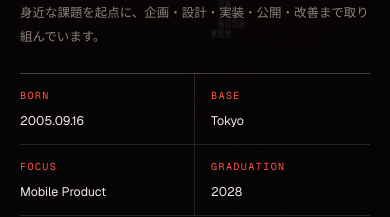
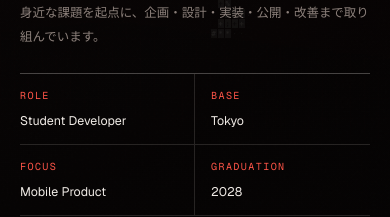
Before and after one commit to jcm2bd9rn5-cyber/shogo-taguchi-portfolio, a Next.js app: page / in a window 390 px wide. Shown: the part 592-809 px from the top of the page. Built offline with nearby package versions, Linux system fonts and the light colour scheme; no server answers.

Commit message:
Improve portfolio project presentation and responsive polish

```diff
--- a/app/page.tsx
+++ b/app/page.tsx
@@ -46,7 +46,7 @@ export default function Home() {
               <p className="hero-profile-lead">東京電機大学 情報システム工学科に在籍する学生エンジニアです。</p>
               <p>身近な課題を起点に、企画・設計・実装・公開・改善まで取り組んでいます。</p>
               <dl className="hero-facts">
-                <div><dt>BORN</dt><dd>2005.09.16</dd></div>
+                <div><dt>ROLE</dt><dd>Student Developer</dd></div>
                 <div><dt>BASE</dt><dd>Tokyo</dd></div>
                 <div><dt>FOCUS</dt><dd>Mobile Product</dd></div>
                 <div><dt>GRADUATION</dt><dd>2028</dd></div>
```
